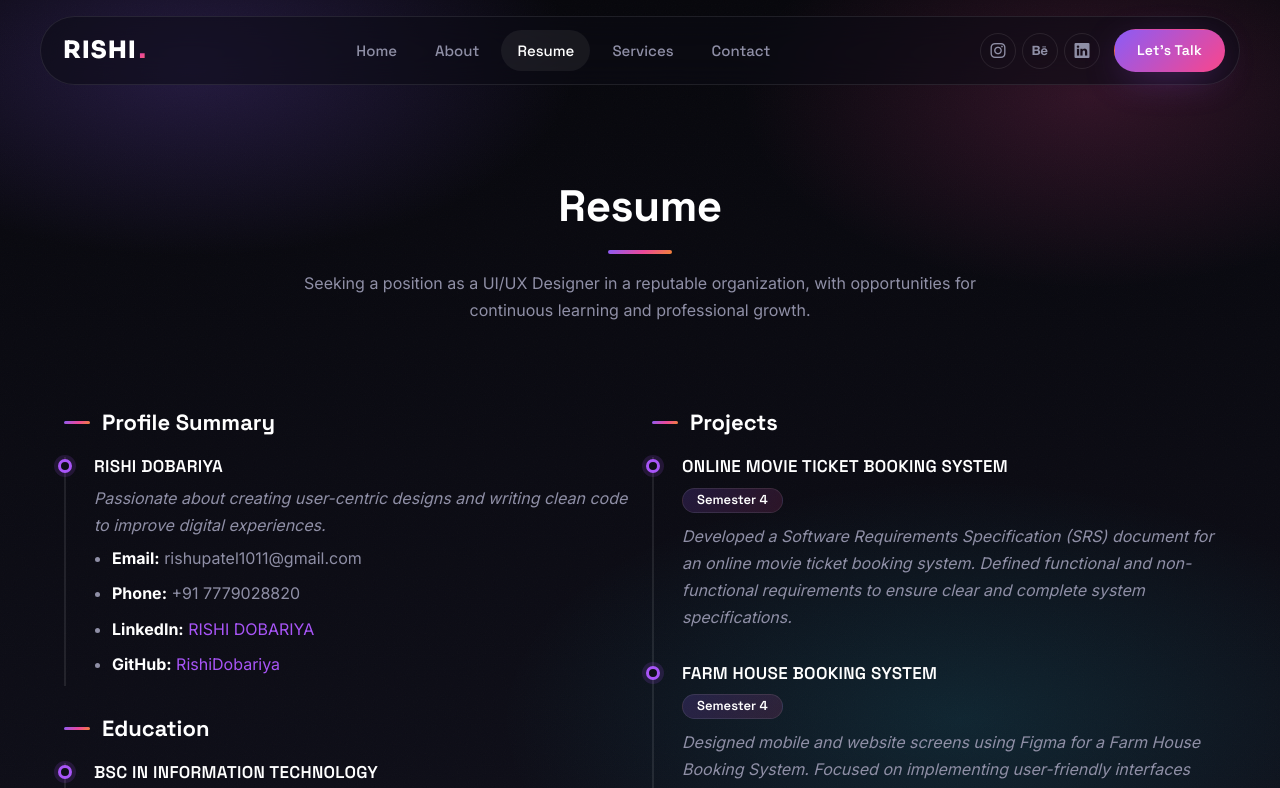
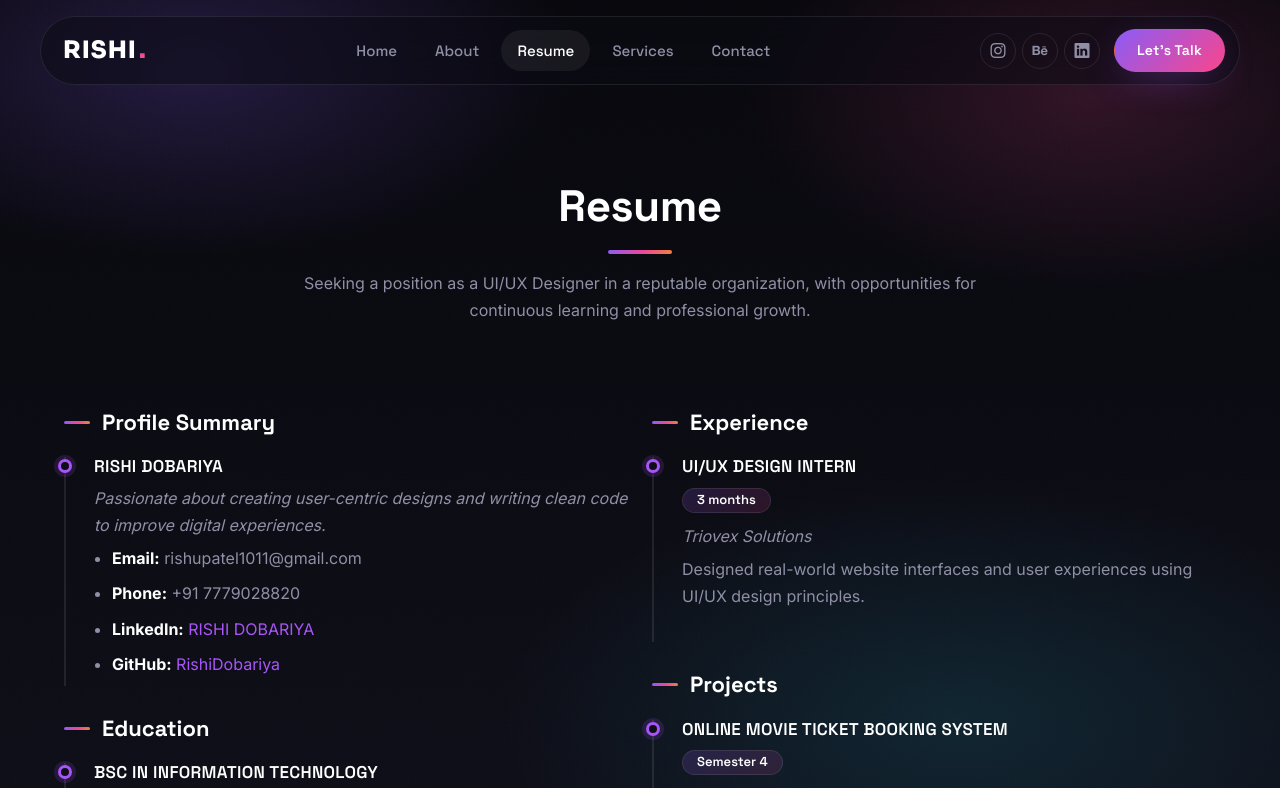
Before and after one commit to RishiDobariya/portfolio, a React (Vite) app: page /resume in a window 1280 px wide. Shown: the top 788 px of the page. Built offline with nearby package versions, Linux system fonts and the light colour scheme.

Commit message:
Add Triovex Solutions UI/UX internship experience

```diff
--- a/src/pages/Resume.jsx
+++ b/src/pages/Resume.jsx
@@ -10,6 +10,13 @@ export default function Resume() {
       extra: 'SPI: 8.24',
     },
   ]
+
+  const experience = {
+    title: 'UI/UX Design Intern',
+    period: '3 months',
+    company: 'Triovex Solutions',
+    text: 'Designed real-world website interfaces and user experiences using UI/UX design principles.',
+  }
 
   return (
     <section id="resume" className="resume section">
@@ -51,6 +58,16 @@ export default function Resume() {
           </div>
 
           <div className="col-lg-6" data-aos="fade-up" data-aos-delay="200">
+            <h3 className="resume-title">Experience</h3>
+            <div className="resume-item">
+              <h4>{experience.title}</h4>
+              <h5>{experience.period}</h5>
+              <p>
+                <em>{experience.company}</em>
+              </p>
+              <p>{experience.text}</p>
+            </div>
+
             <h3 className="resume-title">Projects</h3>
             {resume.projects.map((project) => (
               <div className="resume-item" key={project.title}>
```
